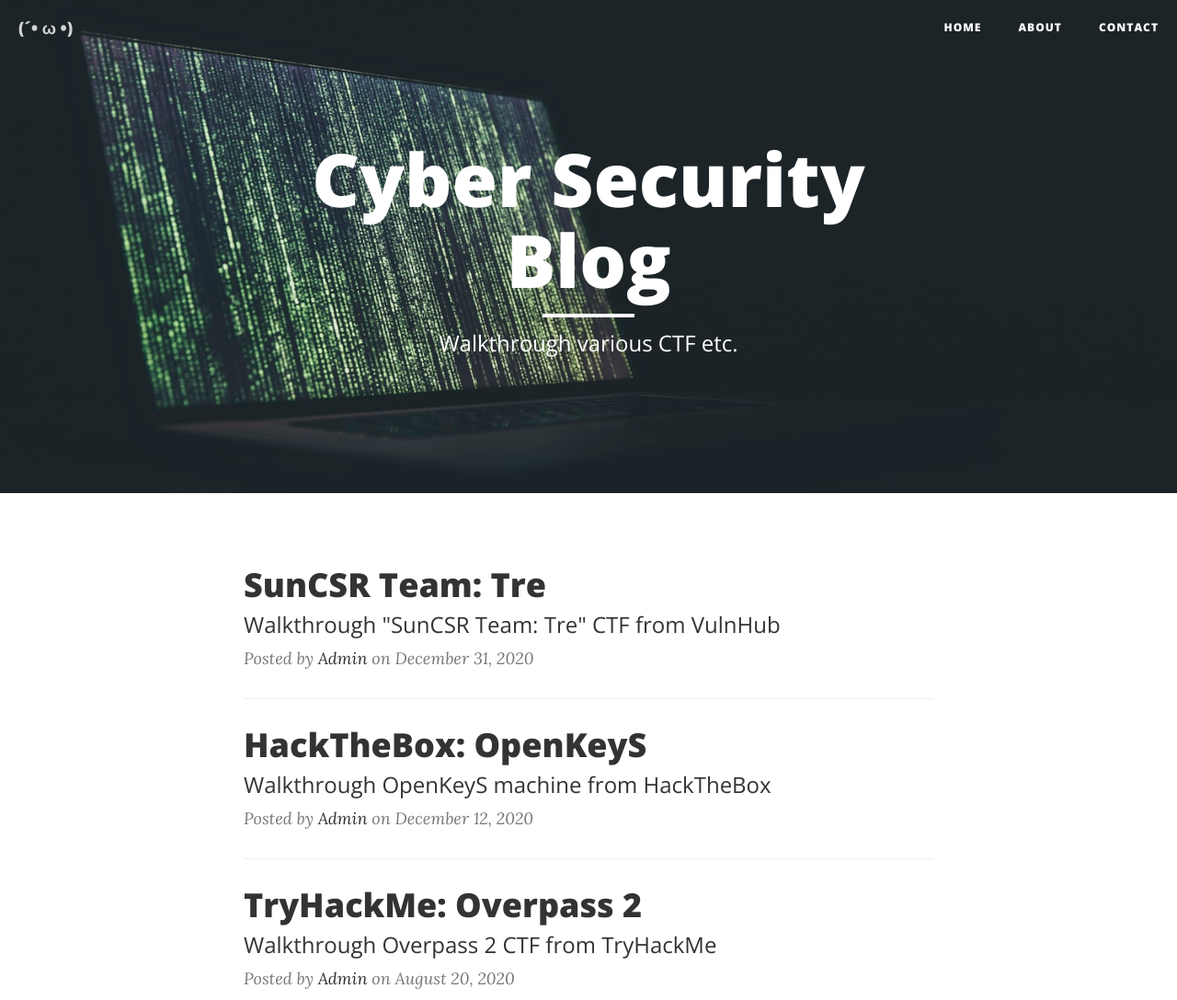
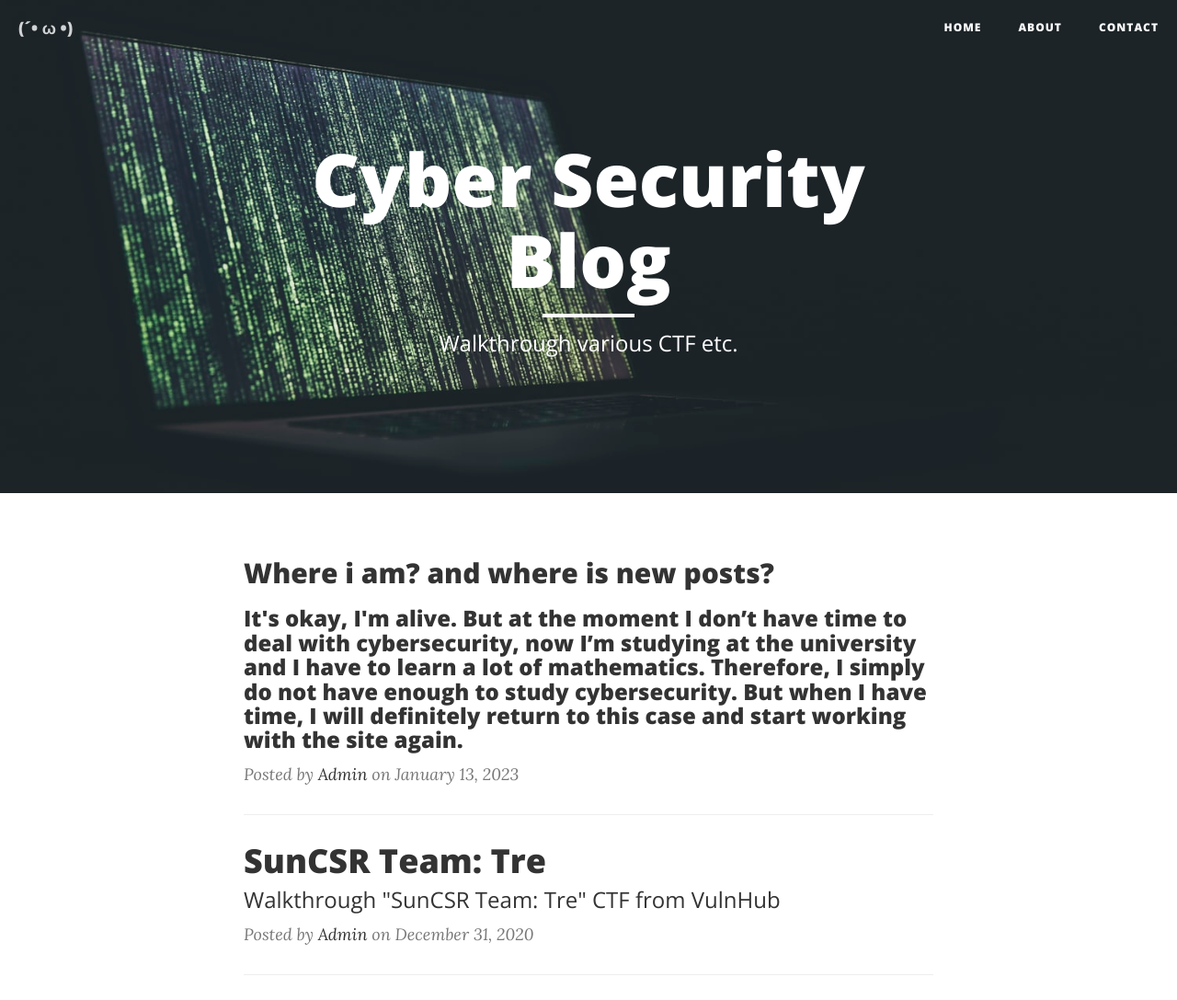
Before and after one commit to laf3r/laf3r.github.io, a website: page index.html in a window 1280 px wide. Shown: the top 1087 px of the page at 92% size. Drawn offline with nearby package versions, Linux system fonts and the light colour scheme.

Commit message:
Update index.html

```diff
--- a/index.html
+++ b/index.html
@@ -90,6 +90,16 @@
     <div class="container">
         <div class="row">
             <div class="col-lg-8 col-lg-offset-2 col-md-10 col-md-offset-1">
+				<div class="post-preview">
+                    <h2 class="post-title">
+                            Where i am? and where is new posts?
+                        </h2>
+                        <h3 class="post-subtitle">
+ 							It's okay, I'm alive. But at the moment I don’t have time to deal with cybersecurity, now I’m studying at the university and I have to learn a lot of mathematics. Therefore, I simply do not have enough to study cybersecurity. But when I have time, I will definitely return to this case and start working with the site again.
+                        </h3>
+                    <p class="post-meta">Posted by <a href="about/">Admin</a> on January 13, 2023</p>
+                </div>
+            	<hr>
             	<div class="post-preview">
                     <a href="suncsrteam-tre-vulnhub-walkthrough/">
                         <h2 class="post-title">
```
